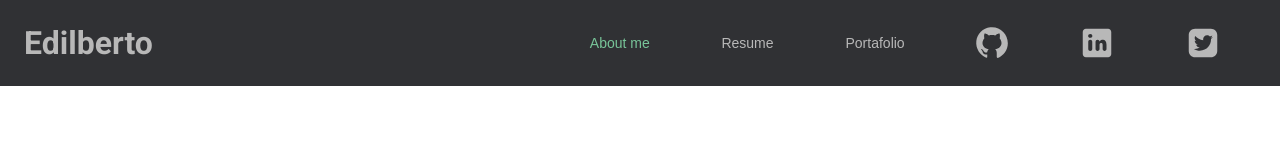
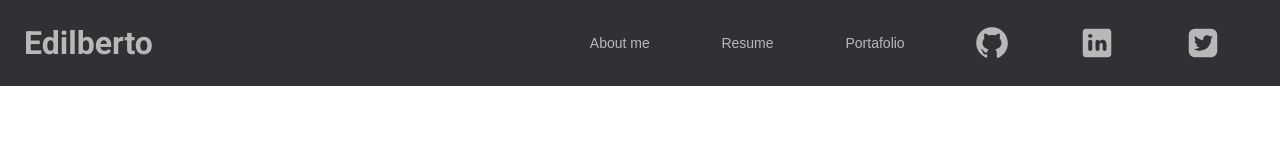
Before and after one commit to Edilberto-Vazquez/personal-page, a React app: page / in a window 1280 px wide. Shown: the top 160 px of the page. Built offline with nearby package versions, Linux system fonts and the light colour scheme.

Commit message:
change slash in sections

```diff
--- a/src/components/Navbar.jsx
+++ b/src/components/Navbar.jsx
@@ -4,9 +4,9 @@ import { Link } from "react-router-dom";
 const Navbar = () => {
   const [activetab, setActiveTab] = useState("/");
   const sections = [
-    { name: "About me", section: "/" },
-    { name: "Resume", section: "/resume" },
-    { name: "Portafolio", section: "/portafolio" },
+    { name: "About me", section: "" },
+    { name: "Resume", section: "resume" },
+    { name: "Portafolio", section: "portafolio" },
   ];
   return (
     <nav className="navbar">
@@ -20,7 +20,7 @@ const Navbar = () => {
               className = "sections__not-selected";
             }
             return (
-              <Link to={`personal-page/${section}`} key={key}>
+              <Link to={`/personal-page/${section}`} key={key}>
                 <button
                   className={className}
                   onClick={() => setActiveTab(section)}
```
